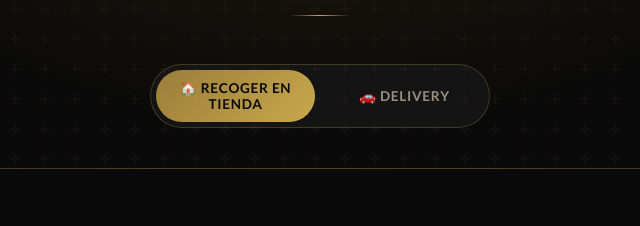
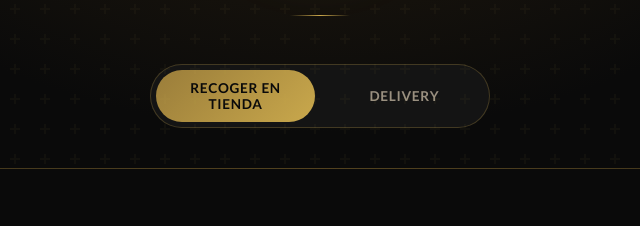
Before and after one commit to viamontzeballosdaniel-sketch/catalogo_cafe_origenes, a plain HTML site: page index.html in a window 1280 px wide. Shown: the part 266-492 px from the top of the page, 320-960 px from the left. Drawn offline with nearby package versions, Linux system fonts and the light colour scheme; a web font is replaced by a local one.

Commit message:
Update index.html

```diff
--- a/index.html
+++ b/index.html
@@ -141,8 +141,8 @@
   <p class="hero-tagline">Café de especialidad en Cochabamba</p>
   <div class="gold-line"></div>
   <div class="order-toggle">
-    <button class="toggle-btn active" id="btn-pickup" onclick="setMode('pickup')">🏠 Recoger en tienda</button>
-    <button class="toggle-btn" id="btn-delivery" onclick="setMode('delivery')">🚗 Delivery</button>
+    <button class="toggle-btn active" id="btn-pickup" onclick="setMode('pickup')"> Recoger en tienda</button>
+    <button class="toggle-btn" id="btn-delivery" onclick="setMode('delivery')"> Delivery</button>
   </div>
   <div id="location-box">
     <input id="location-input" type="url" placeholder="Pega tu enlace de ubicación (Google Maps, WhatsApp…)" />
```
